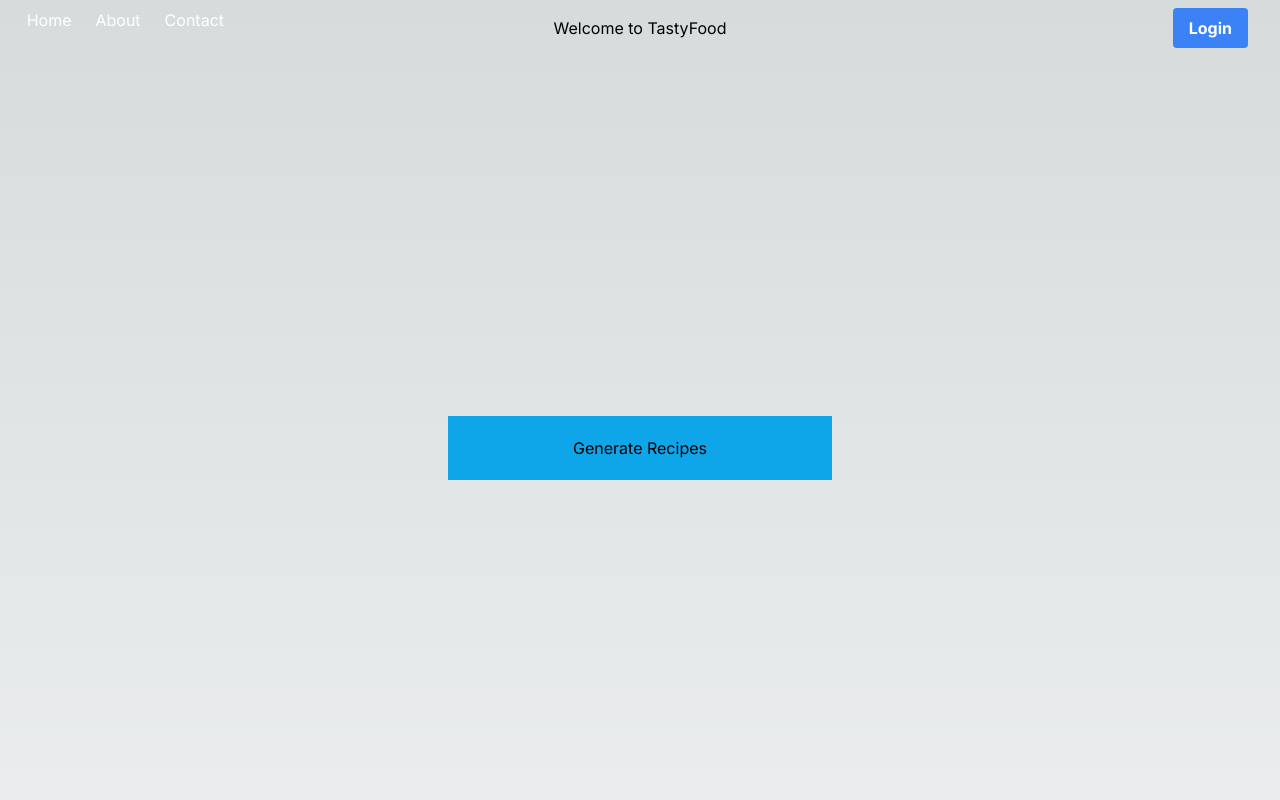
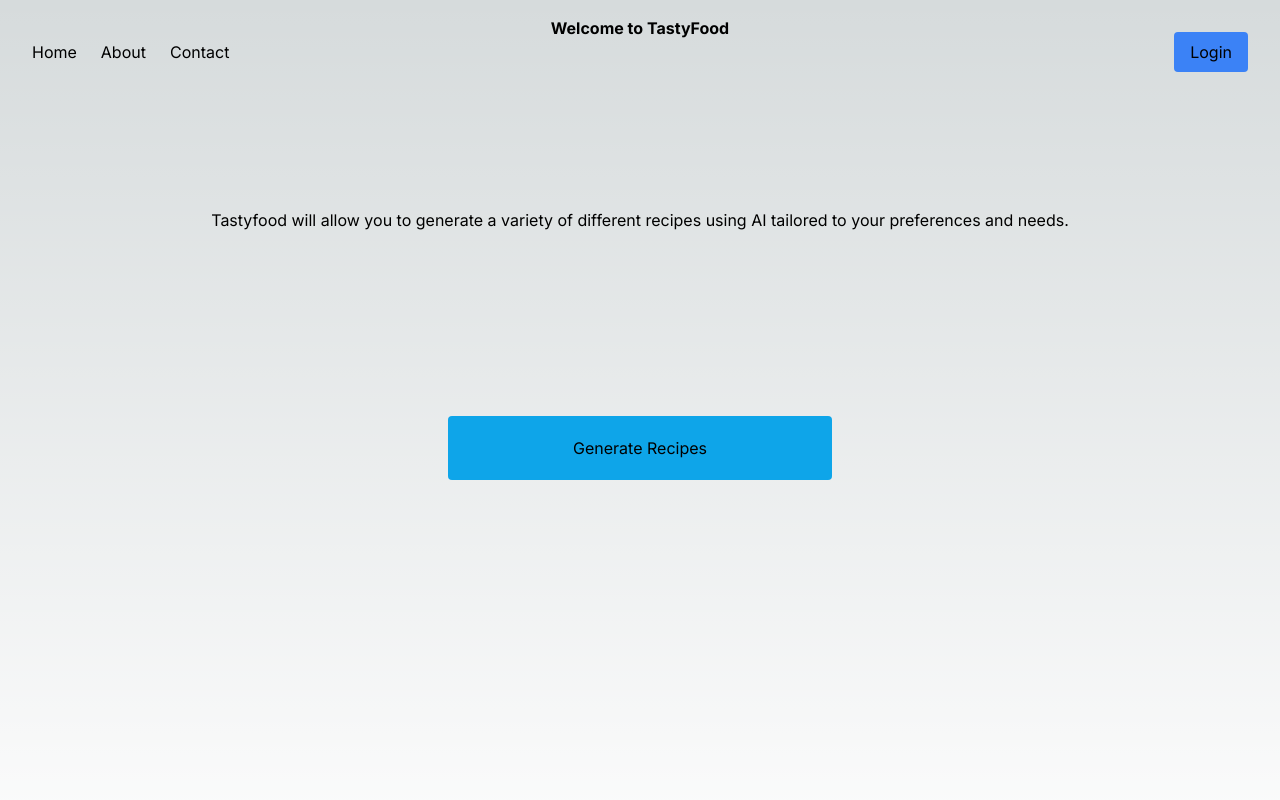
Before and after one commit to SamchenUF/CEN3031TastyFood, a Next.js app in the folder tastyfoodapp/: page / in a window 1280 px wide. Shown: the top 800 px of the page. Built offline with nearby package versions, Linux system fonts and the light colour scheme.

Commit message:
added back login button and adjusted spacing along nav bar

```diff
--- a/tastyfoodapp/src/app/page.js
+++ b/tastyfoodapp/src/app/page.js
@@ -3,11 +3,11 @@
 export default function Home() {
   return (
     <main className="flex min-h-screen flex-col items-center justify-between p-24">
-        <p className="fixed left-0 top-0 flex w-full justify-center mt-1 md:mt-4"> Welcome to TastyFood</p>
+        <p className="fixed left-0 top-0 flex w-full justify-center font-bold mt-1 md:mt-4"> Welcome to TastyFood</p>
         <div>
-          <p> Tastyfood will allow you to generate a variety of different recipes using AI tailored to your preferences and needs</p>
+          <p> Tastyfood will allow you to generate a variety of different recipes using AI tailored to your preferences and needs.</p>
           <div class="flex justify-center">
-            <button className = "outline-blue-500 size-16 bg-sky-500 w-96 absolute bottom-80 justify-center">Generate Recipes</button>
+            <button className = "outline-blue-500 size-16 bg-sky-500 hover:bg-sky-700 w-96 absolute bottom-80 justify-center rounded">Generate Recipes</button>
           </div>
         </div>
     </main>
--- a/tastyfoodapp/src/components/navbar.js
+++ b/tastyfoodapp/src/components/navbar.js
@@ -2,65 +2,37 @@ import Link from 'next/link';
 
 const Navbar = () => {
   return (
-    <>
-      <div className="flex h-screen flex-col md:flex-row md:overflow-hidden mt-0.5 md:mt-2">
-        <div className="w-full flex-none md:w-64">
-          <ul className="hidden md:flex gap-x-6 text-white justify-end w-full pr-8">
+    <div className="w-full h-20 sticky mt-4 md:mt-8">
+      <div className="w-full flex justify-between items-center px-8">
+        {/* Left-aligned navigation links */}
+        <ul className="flex gap-x-6">
           <li>
             <Link href="/">
-                <p>Home</p> {/* Changed <p> to <a> for proper semantic HTML and accessibility */}
+              <p>Home</p>
             </Link>
           </li>
           <li>
             <Link href="/about">
-                <p>About</p> {/* Changed <p> to <a> */}
+              <p>About</p>
             </Link>
           </li>
           <li>
             <Link href="/contact">
-                <p>Contact</p> {/* Changed <p> to <a> */}
+              <p>Contact</p>
             </Link>
           </li>
         </ul>
-        </div>
-        {/* Right-aligned login button container */}
-        <div className="hidden md:flex justify-end w-full pr-8">
+        {/* Right-aligned login button */}
+        <div>
           <Link href="/login">
-            <p className="bg-blue-500 hover:bg-blue-700 text-white font-bold py-2 px-4 rounded">
+            <p className="bg-blue-500 hover:bg-blue-700 py-2 px-4 rounded">
               Login
             </p>
           </Link>
         </div>
       </div>
-    </>
+    </div>
   );
 };
 
-
-
-
-// const Navbar = () => {
-//   return (
-//     <nav>
-//       <ul>
-//         <li>
-//           <Link href="/">
-//             <p>Home</p>
-//           </Link>
-//         </li>
-//         <li>
-//           <Link href="/about">
-//             <p>About</p>
-//           </Link>
-//         </li>
-//         <li>
-//           <Link href="/contact">
-//             <p>Contact</p>
-//           </Link>
-//         </li>
-//       </ul>
-//     </nav>
-//   );
-// };
-
 export default Navbar;
```
Lines whose indentation alone changed are shown as unchanged.
